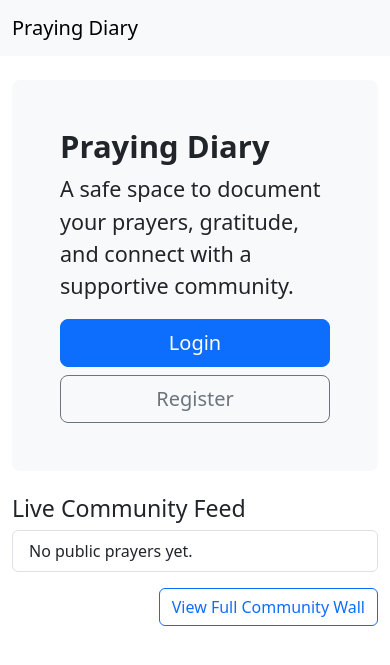
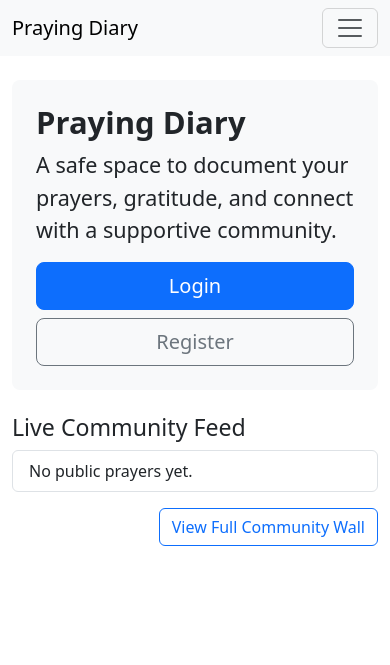
Before and after one commit to arm00pv/pray, a Flask app: page / in a window 390 px wide. Shown: the top 665 px of the page. Run offline with Flask 3, Linux system fonts and the light colour scheme.

Commit message:
Make app responsive, fix admin security, and stabilize deployment

```diff
--- a/templates/base.html
+++ b/templates/base.html
@@ -10,6 +10,9 @@
     <nav class="navbar navbar-expand-lg navbar-light bg-light">
         <div class="container-fluid">
             <a class="navbar-brand" href="#">{{ _('Praying Diary') }}</a>
+            <button class="navbar-toggler" type="button" data-bs-toggle="collapse" data-bs-target="#navbarNav" aria-controls="navbarNav" aria-expanded="false" aria-label="Toggle navigation">
+                <span class="navbar-toggler-icon"></span>
+            </button>
             <div class="collapse navbar-collapse" id="navbarNav">
                 <ul class="navbar-nav ms-auto align-items-center">
                     <!-- Language Switcher (UX Friendly) -->
--- a/templates/index.html
+++ b/templates/index.html
@@ -3,8 +3,8 @@
 {% block content %}
 <div class="row">
     <!-- Left Column: App Description & Login -->
-    <div class="col-md-6 mb-4">
-        <div class="p-5 bg-light rounded-3">
+    <div class="col-12 col-md-6 mb-4">
+        <div class="p-4 p-md-5 bg-light rounded-3">
             <h1 class="display-5 fw-bold">{{ _('Praying Diary') }}</h1>
             <p class="col-md-8 fs-4">{{ _('A safe space to document your prayers, gratitude, and connect with a supportive community.') }}</p>
 
@@ -22,7 +22,7 @@
     </div>
 
     <!-- Right Column: Live Community Board -->
-    <div class="col-md-6">
+    <div class="col-12 col-md-6">
         <h3>{{ _('Live Community Feed') }}</h3>
         <div class="list-group">
             {% for entry in entries %}
```
Also changed, not shown: templates/user_dashboard.html (+4 -4 lines).
